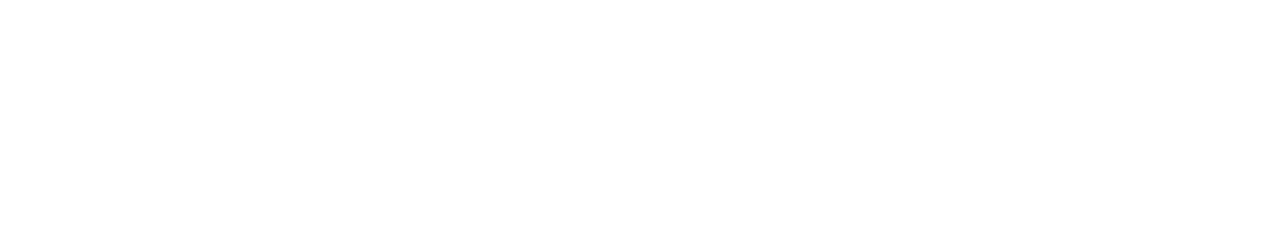
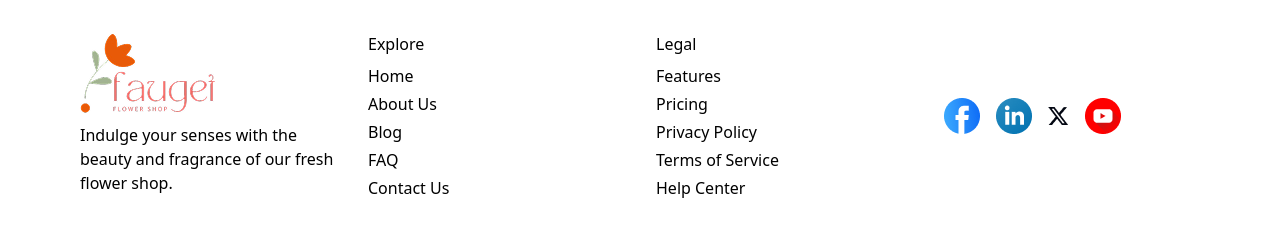
Before and after one commit to tanmoy20050/Assignment-project-02, a plain HTML site: page index.html in a window 1280 px wide. Drawn offline with nearby package versions, Linux system fonts and the light colour scheme.

Commit message:
footer section

```diff
--- a/index.html
+++ b/index.html
@@ -4,6 +4,7 @@
 <head>
     <meta charset="UTF-8">
     <meta name="viewport" content="width=device-width, initial-scale=1.0">
+    <script src="https://cdn.jsdelivr.net/npm/@tailwindcss/browser@4"></script>
     <title>Assignment-project-02</title>
 </head>
 
@@ -17,6 +18,43 @@
     </main>
 
     <footer>
+        <div class="max-w-6xl mx-auto px-4 grid grid-cols-1 md:grid-cols-4 gap-8  mt-8">
+            <!-- Logo & Description -->
+            <div>
+                <img src="assets/logo.png" alt="">
+                <p class="mt-2">Indulge your senses with the beauty and fragrance of our fresh flower shop.</p>
+            </div>
+
+            <!-- Links -->
+            <div>
+                <h3 class=" mb-2">Explore</h3>
+                <ul class="space-y-1">
+                    <li><a href="">Home</a></li>
+                    <li><a href="">About Us</a></li>
+                    <li><a href="">Blog</a></li>
+                    <li><a href="">FAQ</a></li>
+                    <li><a href="">Contact Us</a></li>
+                </ul>
+            </div>
+
+            <div>
+                <h3 class=" mb-2">Legal</h3>
+                <ul class="space-y-1">
+                    <li><a href="">Features</a></li>
+                    <li><a href="">Pricing</a></li>
+                    <li><a href="">Privacy Policy</a></li>
+                    <li><a href="">Terms of Service</a></li>
+                    <li><a href="">Help Center</a></li>
+                </ul>
+            </div>
+
+            <!-- Social Icons -->
+            <div class="flex space-x-4 items-center mt-4 md:mt-0">
+                <a href=""><img src="assets/icon-facebook.png" alt=""></a>
+                <a href=""><img src="assets/icon-linkedin.png" alt=""></a>
+                <a href=""><img src="assets/icon-twitter.png" alt=""></a>
+                <a href=""><img src="assets/icon-youtube.png" alt=""></a>
+            </div>
 
     </footer>
 </body>
--- a/style.css
+++ b/style.css
@@ -0,0 +1 @@
+@import "tailwindcss"
```
Also changed, not shown: assets/deal-ana.png (added), assets/deal-bloom.png (added), assets/deal-zabo.png (added), assets/flower-store.png (added), assets/hero-flower.png (added), assets/icon-facebook.png (added), assets/icon-linkedin.png (added), assets/icon-twitter.png (added), assets/icon-youtube.png (added), assets/logo.png (added), assets/news-letter-bg.png (added), assets/sample-flower-image.png (added), assets/trusted-badge.png (added).
